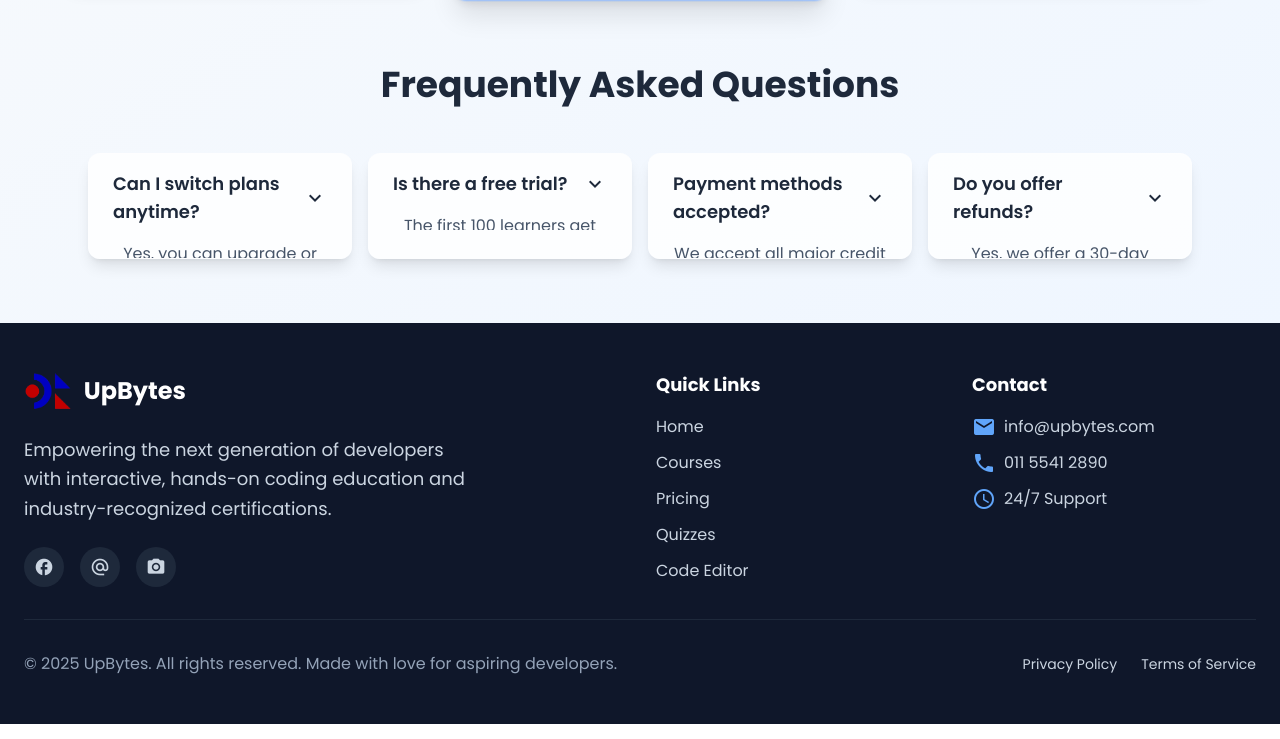
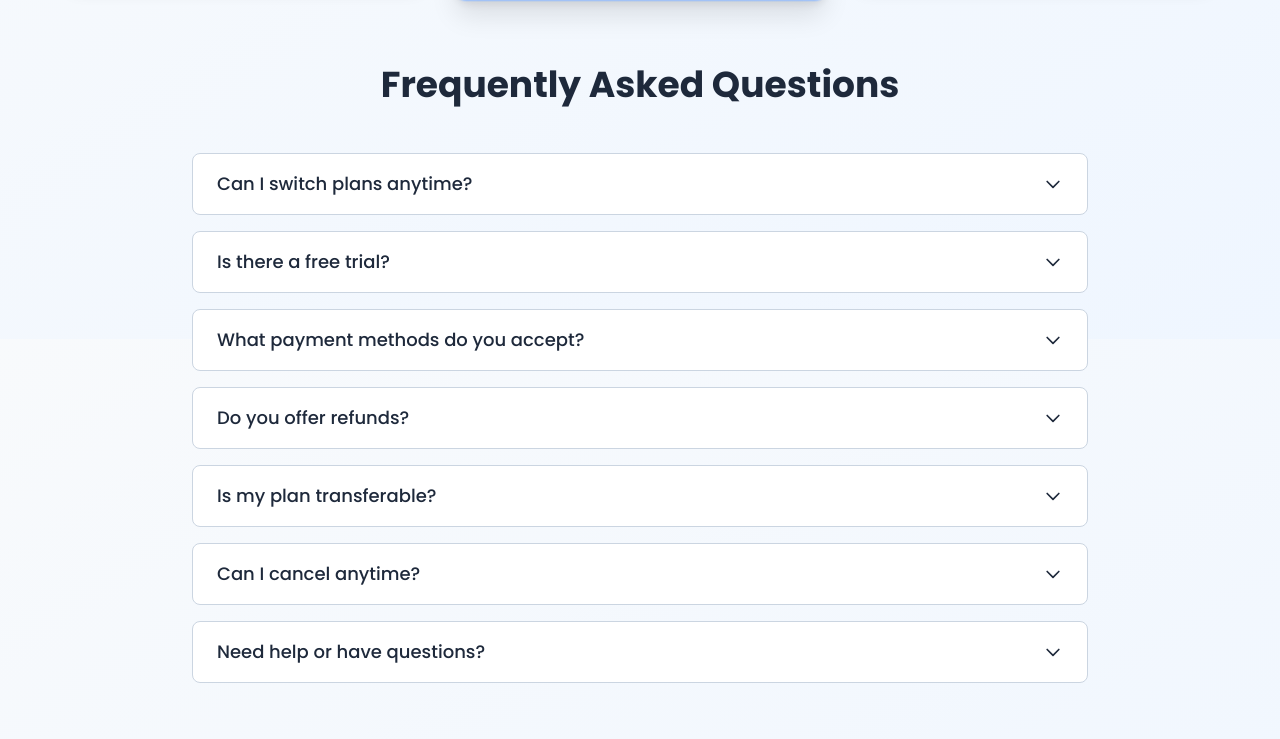
Before and after one commit to samyak-the-dev/UpBytes, a website: page pricing.html in a window 1280 px wide. Shown: the part 1261-2000 px from the top of the page. Drawn offline with Linux system fonts and the light colour scheme; files whose address does not match are found by name.

Commit message:
Remaking FAQ

```diff
--- a/pricing.html
+++ b/pricing.html
@@ -313,55 +313,86 @@
 
         <!-- FAQ Section -->
         <section class="mt-20 px-6">
-  <div class="max-w-6xl mx-auto text-center">
-    <h2 class="text-3xl md:text-4xl font-bold text-slate-800 dark:text-white mb-12">
+          <div class="max-w-4xl mx-auto">
+            <h2 class="text-3xl md:text-4xl font-bold text-center text-slate-800 dark:text-white mb-12">
               Frequently Asked Questions
             </h2>
-
-    <div class="flex flex-col md:flex-row gap-4 justify-center">
-      <!-- FAQ Items -->
-      <div class="faq-item flex-1 bg-white/80 dark:bg-slate-900/80 rounded-xl shadow-lg border border-white/20 dark:border-slate-700/20 transition-all duration-300 overflow-hidden">
-        <button class="faq-question w-full text-left px-6 py-4 flex justify-between items-center text-lg font-semibold text-slate-800 dark:text-white focus:outline-none">
-          Can I switch plans anytime?
-          <span class="material-icons transition-transform duration-300">expand_more</span>
+            <div class="space-y-4">
+              <!-- FAQ Item -->
+              <div class="faq-item rounded-lg border border-slate-300 dark:border-slate-700 bg-white dark:bg-slate-800 shadow-sm">
+                <button class="faq-toggle w-full px-6 py-4 flex justify-between items-center text-left text-lg font-medium text-slate-800 dark:text-white hover:bg-slate-100 dark:hover:bg-slate-700 transition">
+                  <span>Can I switch plans anytime?</span>
+                  <svg class="w-5 h-5 transform transition-transform" xmlns="http://www.w3.org/2000/svg" fill="none" viewBox="0 0 24 24" stroke="currentColor"><path stroke-linecap="round" stroke-linejoin="round" stroke-width="2" d="M19 9l-7 7-7-7" /></svg>
                 </button>
-        <div class="faq-answer px-6 pb-4 max-h-0 overflow-hidden text-slate-600 dark:text-slate-300 transition-all duration-300">
-          Yes, you can upgrade or downgrade your plan at any time. Changes take effect immediately.
+                <div class="faq-content px-6 pb-4 text-slate-600 dark:text-slate-300 hidden">
+                  Yes, you can upgrade or downgrade your plan at any time. Changes apply instantly.
                 </div>
               </div>
 
-      <div class="faq-item flex-1 bg-white/80 dark:bg-slate-900/80 rounded-xl shadow-lg border border-white/20 dark:border-slate-700/20 transition-all duration-300 overflow-hidden">
-        <button class="faq-question w-full text-left px-6 py-4 flex justify-between items-center text-lg font-semibold text-slate-800 dark:text-white focus:outline-none">
-          Is there a free trial?
-          <span class="material-icons transition-transform duration-300">expand_more</span>
+              <div class="faq-item rounded-lg border border-slate-300 dark:border-slate-700 bg-white dark:bg-slate-800 shadow-sm">
+                <button class="faq-toggle w-full px-6 py-4 flex justify-between items-center text-left text-lg font-medium text-slate-800 dark:text-white hover:bg-slate-100 dark:hover:bg-slate-700 transition">
+                  <span>Is there a free trial?</span>
+                  <svg class="w-5 h-5 transform transition-transform" xmlns="http://www.w3.org/2000/svg" fill="none" viewBox="0 0 24 24" stroke="currentColor"><path stroke-linecap="round" stroke-linejoin="round" stroke-width="2" d="M19 9l-7 7-7-7" /></svg>
                 </button>
-        <div class="faq-answer px-6 pb-4 max-h-0 overflow-hidden text-slate-600 dark:text-slate-300 transition-all duration-300">
-          The first 100 learners get Pro free for 3 months. After that, we offer a 7-day free trial.
+                <div class="faq-content px-6 pb-4 text-slate-600 dark:text-slate-300 hidden">
+                  Yes! The first 100 learners get Pro free for 3 months. After that, a 7-day trial is available.
                 </div>
               </div>
 
-      <div class="faq-item flex-1 bg-white/80 dark:bg-slate-900/80 rounded-xl shadow-lg border border-white/20 dark:border-slate-700/20 transition-all duration-300 overflow-hidden">
-        <button class="faq-question w-full text-left px-6 py-4 flex justify-between items-center text-lg font-semibold text-slate-800 dark:text-white focus:outline-none">
-          Payment methods accepted?
-          <span class="material-icons transition-transform duration-300">expand_more</span>
+              <div class="faq-item rounded-lg border border-slate-300 dark:border-slate-700 bg-white dark:bg-slate-800 shadow-sm">
+                <button class="faq-toggle w-full px-6 py-4 flex justify-between items-center text-left text-lg font-medium text-slate-800 dark:text-white hover:bg-slate-100 dark:hover:bg-slate-700 transition">
+                  <span>What payment methods do you accept?</span>
+                  <svg class="w-5 h-5 transform transition-transform" xmlns="http://www.w3.org/2000/svg" fill="none" viewBox="0 0 24 24" stroke="currentColor"><path stroke-linecap="round" stroke-linejoin="round" stroke-width="2" d="M19 9l-7 7-7-7" /></svg>
                 </button>
-        <div class="faq-answer px-6 pb-4 max-h-0 overflow-hidden text-slate-600 dark:text-slate-300 transition-all duration-300">
-          We accept all major credit cards, PayPal, and bank transfers for School plans.
+                <div class="faq-content px-6 pb-4 text-slate-600 dark:text-slate-300 hidden">
+                  We accept major credit/debit cards, PayPal, and bank transfers for School plans.
                 </div>
               </div>
 
-      <div class="faq-item flex-1 bg-white/80 dark:bg-slate-900/80 rounded-xl shadow-lg border border-white/20 dark:border-slate-700/20 transition-all duration-300 overflow-hidden">
-        <button class="faq-question w-full text-left px-6 py-4 flex justify-between items-center text-lg font-semibold text-slate-800 dark:text-white focus:outline-none">
-          Do you offer refunds?
-          <span class="material-icons transition-transform duration-300">expand_more</span>
+              <div class="faq-item rounded-lg border border-slate-300 dark:border-slate-700 bg-white dark:bg-slate-800 shadow-sm">
+                <button class="faq-toggle w-full px-6 py-4 flex justify-between items-center text-left text-lg font-medium text-slate-800 dark:text-white hover:bg-slate-100 dark:hover:bg-slate-700 transition">
+                  <span>Do you offer refunds?</span>
+                  <svg class="w-5 h-5 transform transition-transform" xmlns="http://www.w3.org/2000/svg" fill="none" viewBox="0 0 24 24" stroke="currentColor"><path stroke-linecap="round" stroke-linejoin="round" stroke-width="2" d="M19 9l-7 7-7-7" /></svg>
                 </button>
-        <div class="faq-answer px-6 pb-4 max-h-0 overflow-hidden text-slate-600 dark:text-slate-300 transition-all duration-300">
-          Yes, we offer a 30-day money-back guarantee for all paid plans.
+                <div class="faq-content px-6 pb-4 text-slate-600 dark:text-slate-300 hidden">
+                  Yes, we offer a 30-day money-back guarantee on all paid plans.
+                </div>
+              </div>
+
+              <div class="faq-item rounded-lg border border-slate-300 dark:border-slate-700 bg-white dark:bg-slate-800 shadow-sm">
+                <button class="faq-toggle w-full px-6 py-4 flex justify-between items-center text-left text-lg font-medium text-slate-800 dark:text-white hover:bg-slate-100 dark:hover:bg-slate-700 transition">
+                  <span>Is my plan transferable?</span>
+                  <svg class="w-5 h-5 transform transition-transform" xmlns="http://www.w3.org/2000/svg" fill="none" viewBox="0 0 24 24" stroke="currentColor"><path stroke-linecap="round" stroke-linejoin="round" stroke-width="2" d="M19 9l-7 7-7-7" /></svg>
+                </button>
+                <div class="faq-content px-6 pb-4 text-slate-600 dark:text-slate-300 hidden">
+                  No, plans are tied to your account and cannot be transferred.
+                </div>
+              </div>
+
+              <div class="faq-item rounded-lg border border-slate-300 dark:border-slate-700 bg-white dark:bg-slate-800 shadow-sm">
+                <button class="faq-toggle w-full px-6 py-4 flex justify-between items-center text-left text-lg font-medium text-slate-800 dark:text-white hover:bg-slate-100 dark:hover:bg-slate-700 transition">
+                  <span>Can I cancel anytime?</span>
+                  <svg class="w-5 h-5 transform transition-transform" xmlns="http://www.w3.org/2000/svg" fill="none" viewBox="0 0 24 24" stroke="currentColor"><path stroke-linecap="round" stroke-linejoin="round" stroke-width="2" d="M19 9l-7 7-7-7" /></svg>
+                </button>
+                <div class="faq-content px-6 pb-4 text-slate-600 dark:text-slate-300 hidden">
+                  Absolutely. You can cancel your subscription anytime from your dashboard.
+                </div>
+              </div>
+
+              <div class="faq-item rounded-lg border border-slate-300 dark:border-slate-700 bg-white dark:bg-slate-800 shadow-sm">
+                <button class="faq-toggle w-full px-6 py-4 flex justify-between items-center text-left text-lg font-medium text-slate-800 dark:text-white hover:bg-slate-100 dark:hover:bg-slate-700 transition">
+                  <span>Need help or have questions?</span>
+                  <svg class="w-5 h-5 transform transition-transform" xmlns="http://www.w3.org/2000/svg" fill="none" viewBox="0 0 24 24" stroke="currentColor"><path stroke-linecap="round" stroke-linejoin="round" stroke-width="2" d="M19 9l-7 7-7-7" /></svg>
+                </button>
+                <div class="faq-content px-6 pb-4 text-slate-600 dark:text-slate-300 hidden">
+                  Contact our support team at <a href="mailto:info@upbytes.com" class="text-blue-600 dark:text-blue-400 underline">info@upbytes.com</a>.
                 </div>
               </div>
             </div>
           </div>
         </section>
+
+
 
   </main>
 
@@ -476,32 +507,15 @@
   </nav>
 
   <!-- Scripts -->
-<script>const faqItems = document.querySelectorAll('.faq-item');
-
-faqItems.forEach(item => {
-  const button = item.querySelector('.faq-question');
-  const answer = item.querySelector('.faq-answer');
-  const icon = button.querySelector('.material-icons');
-
+<script>document.querySelectorAll('.faq-toggle').forEach(button => {
   button.addEventListener('click', () => {
-    faqItems.forEach(other => {
-      const otherAnswer = other.querySelector('.faq-answer');
-      const otherIcon = other.querySelector('.material-icons');
-      if (other !== item) {
-        otherAnswer.style.maxHeight = null;
-        otherIcon.style.transform = 'rotate(0deg)';
-      }
+    const content = button.nextElementSibling;
+    const icon = button.querySelector('svg');
+    content.classList.toggle('hidden');
+    icon.classList.toggle('rotate-180');
+  });
 });
 
-    if (answer.style.maxHeight) {
-      answer.style.maxHeight = null;
-      icon.style.transform = 'rotate(0deg)';
-    } else {
-      answer.style.maxHeight = answer.scrollHeight + 'px';
-      icon.style.transform = 'rotate(180deg)';
-    }
-  });
-});
 
 </script>
   <script src="public/assets/js/script.js"></script>
```
Lines whose indentation alone changed are shown as unchanged.
